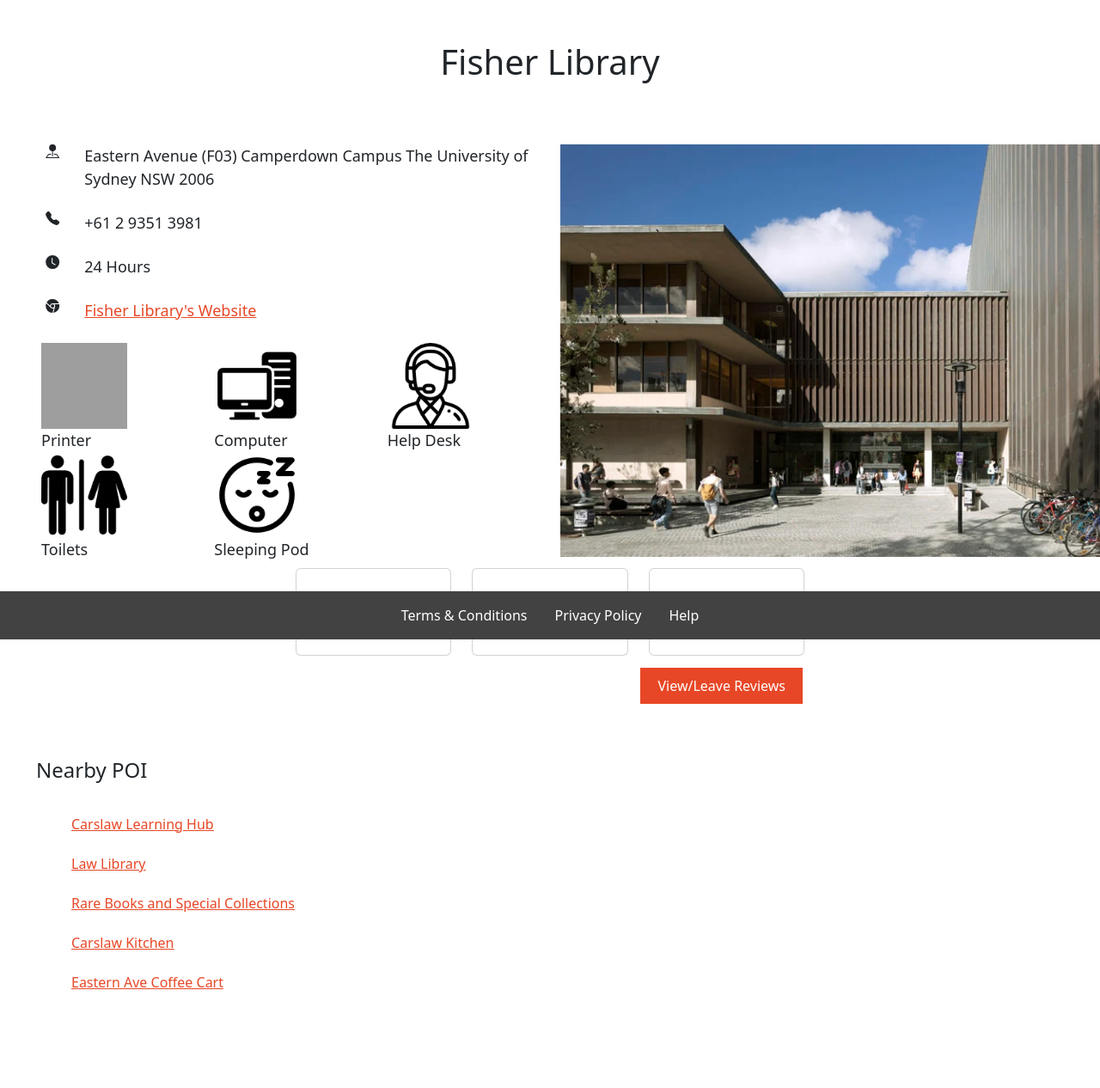
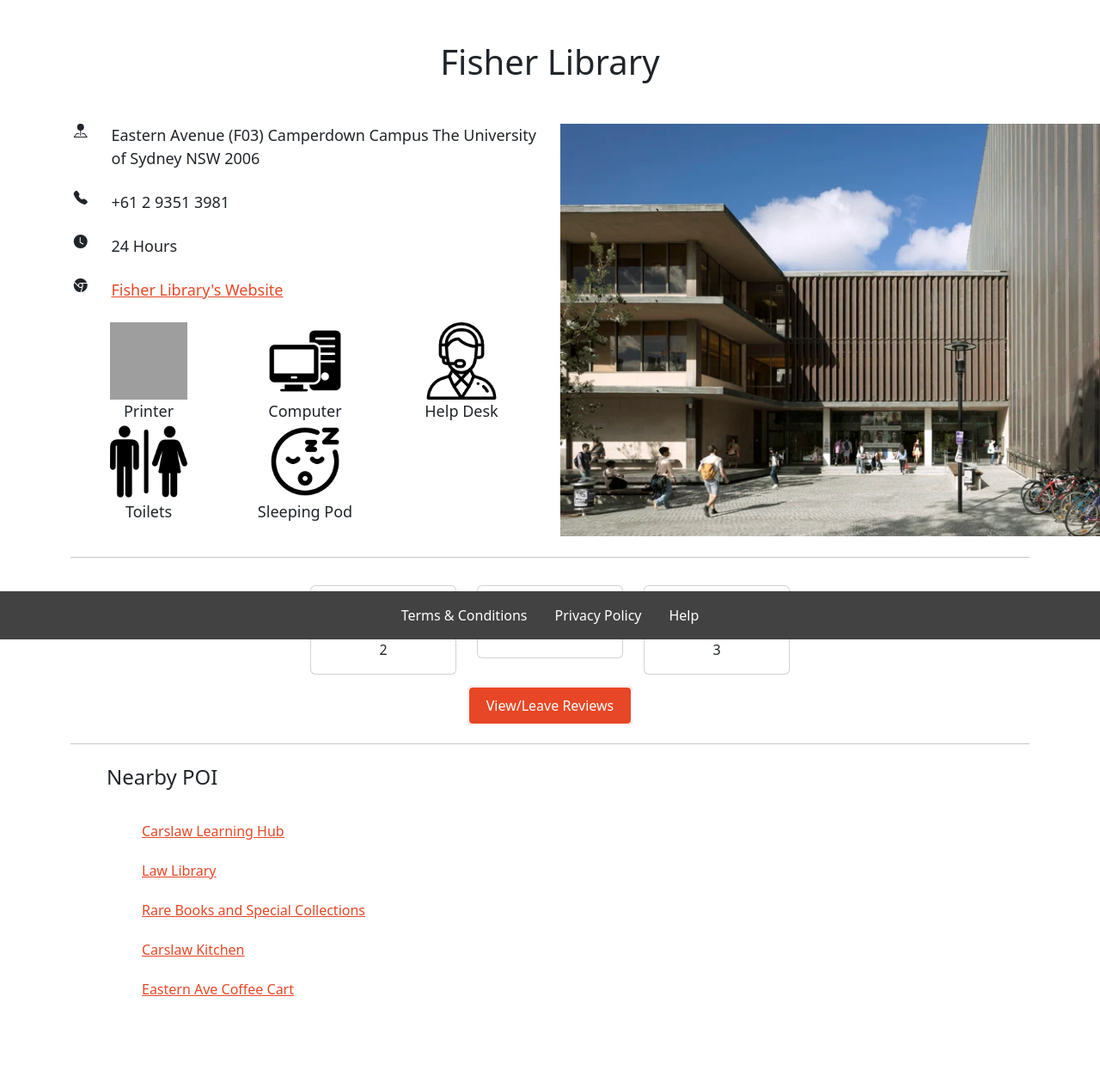
Before and after one commit to amizee/ReviewSyd, a Django app: template ReviewSyd/myapp/templates/location.html in a window 1280 px wide. Shown: the part 56-1322 px from the top of the page at 86% size. Before the commit the page ends 1207 px from the top, so only its background shows below. Run offline with Django 4.2, Linux system fonts and the light colour scheme; the template is opened without the code that fills it: values that come from a table or form of the project are taken from there, others are empty; data comes from the database, SQL or seed files in the repository; grey boxes are pictures that could not be loaded.

Commit message:
multiline input for reviews, changed location page

```diff
--- a/ReviewSyd/myapp/templates/UoS.html
+++ b/ReviewSyd/myapp/templates/UoS.html
@@ -1,4 +1,4 @@
-{%extends "hf.html"%}
+{%extends "hf.html"%}{%block title%}{{UoS.code}}{%endblock%}
 {%block content%}
 <div class="px-5 py-5">
     <div id="UoS" class="font-weight-bold h1 pb-3 text-center">{{UoS.code}}: {{UoS.name}}</div>
@@ -83,7 +83,7 @@
     <form id="commentForm" class="needs-validation mx-auto w-50 card text-center px-3" novalidate>
         <div class="py-2">
             <label for="Comment" class="form-label">Comment</label>
-            <input type="text" class="form-control" id="Comment" rows="5" placeholder="Comment" style="border: 1px solid #ccc;" required>
+            <textarea type="text" class="form-control" id="Review" rows="3" placeholder="Review" style="border: 1px solid #ccc;" required></textarea>
             <div class="invalid-feedback">Missing field</div>
         </div>
         <div class="d-flex justify-content-end">
--- a/ReviewSyd/myapp/templates/locReviews.html
+++ b/ReviewSyd/myapp/templates/locReviews.html
@@ -1,4 +1,4 @@
-{%extends "hf.html"%}
+{%extends "hf.html"%}{%block title%}Reviews{%endblock%}
 {%block content%}
 <div class="px-5 py-5">
     <div id="loc" class="font-weight-bold h1 pb-3 text-center">{{location.name}}</div>
@@ -30,7 +30,7 @@
     </div>
     <div class="row text-center pb-3" id="reviews-container">
         {% for review in pRev %}
-            <div class="col-md-12">
+            <div class="col-md-12" style="margin-bottom: 10px;">
                 <div class="card">
                     <div class="card-body">
                         <div class="card-text">
@@ -190,7 +190,7 @@
         </div>
         <div class="py-2">
             <label for="Review" class="form-label">Review</label>
-            <input type="text" class="form-control" id="Review" rows="5" placeholder="Review" style="border: 1px solid #ccc;" required>
+            <textarea type="text" class="form-control" id="Review" rows="3" placeholder="Review" style="border: 1px solid #ccc;" required></textarea>
             <div class="invalid-feedback">Missing field</div>
         </div>
         <div class="d-flex justify-content-end">
--- a/ReviewSyd/myapp/templates/location.html
+++ b/ReviewSyd/myapp/templates/location.html
@@ -1,4 +1,4 @@
-{%extends "hf.html"%}{%block title%}location{%endblock%}
+{%extends "hf.html"%}{%block title%}{{location.name}}{%endblock%}
 {%block content%}
 {% load static %}
 
@@ -19,11 +19,10 @@
 </style>
 
 
-    <div class="px-5">
+    <div class="container">
         <br>
         <br>
         <div class="font-weight-bold h1 pb-3 text-center">{{location.name}}</div>
-        <br>
         <br>
         <div class="row">
             <div class="col-6">
@@ -35,8 +34,9 @@
                         </svg>
                         <div class="col-11">{{location.location}}</div>
                     </div>
+                    <br>
                 {%endif%}
-                <br>
+
                 {% if location.phone_number != "" %}
                     <div class="row" style="font-size: 18px;">
                         <svg xmlns="http://www.w3.org/2000/svg" width="16" height="16" fill="currentColor" class="bi bi-telephone-fill col-1" viewBox="0 0 16 16">
@@ -44,8 +44,9 @@
                         </svg>
                         <div class="col-11">{{location.phone_number}}</div>
                     </div>
+                    <br>
                 {%endif%}
-                <br>
+
                 {% if location.hours != "" %}
                     <div class="row" style="font-size: 18px;">
                         <svg xmlns="http://www.w3.org/2000/svg" width="16" height="16" fill="currentColor" class="bi bi-clock-fill col-1" viewBox="0 0 16 16">
@@ -53,8 +54,9 @@
                         </svg>
                         <div class="col-11">{{location.hours}}</div>
                     </div>
+                    <br>
                 {%endif%}
-                <br>
+
                 {% if location.website != "" %}
                     <div class="row" style="font-size: 18px;">
                         <svg xmlns="http://www.w3.org/2000/svg" width="16" height="16" fill="currentColor" class="bi bi-browser-chrome class=1 col-1" viewBox="0 0 16 16">
@@ -62,20 +64,21 @@
                         </svg>
                         <a class="col-11" style="color:#E74726;" href='{{location.website}}'>{{location.name}}'s Website</a>
                     </div>
+                    <br>
                 {%endif %}
-                <br>
+
                 {% if location.amenities.all %}
-    <div class="row" style="font-size: 18px;">
-        {% for amenity in location.amenities.all %}
-            <div class="col-md-4">
-                <img src="{{amenity.image.url}}" alt="{{ amenity.name }}" style="width: 100px; height: 100px; margin-right: 20px;">
-                <div>{{ amenity.name }}</div>
-            </div>
-        {% endfor %}
-    </div>
-{% endif %}
-
-
+                    <div class="container" style="text-align: center;">
+                        <div class="row" style="font-size: 18px;">
+                            {% for amenity in location.amenities.all %}
+                                <div class="col-4">
+                                    <img src="{{amenity.image.url}}" alt="{{ amenity.name }}" style="height: 90px; width: 90px;">
+                                    <div style="text-align: center;">{{ amenity.name }}</div>
+                                </div>
+                            {% endfor %}
+                        </div>
+                    </div>
+                {% endif %}
             </div>
             <div class="col-6">
                 {% if location.image%}
@@ -83,52 +86,45 @@
                         <img src="{{ location.image.url }}" alt="Location Image" style="width: 640px; height: 480px;">
                     </div>
                 {%else%}
-                    <img src="{% static 'images/default_location.png' %}" alt="Location Image" style="width: 500px; height: 500px;">
+                    <img src="{% static 'images/default_location.png' %}" alt="Location Image" style="width: 640px; height: 480px;">
                 {%endif%}
             </div>
         </div>
+        <hr class="my-4 bg-dark"/>
         <div class="mx-auto w-50">
             <div class="w-100 border-0">
                 <div class="row py-2">
                     <div class="col-4 mx-auto">
                         <div class="card">
-                            <div class="card-body text-center d-flex flex-column justify-content-center align-items-center" style="width: 250px; height: 100px;">
-                                <h5 class="card-title">Cleanliness Rating</h5>
+                            <div class="card-body text-center d-flex flex-column justify-content-center align-items-center">
+                                <h6 class="card-title">Cleanliness Rating</h6>
                                 <p class="card-text">{{location.avgClean}}</p>
                             </div>
                         </div>
                     </div>
                     <div class="col-4 mx-auto">
                         <div class="card">
-                            <div class="card-body text-center d-flex flex-column justify-content-center align-items-center" style="width: 250px; height: 100px;">
-                                <h5 class="card-title">Amenities Rating</h5>
+                            <div class="card-body text-center d-flex flex-column justify-content-center align-items-center">
+                                <h6 class="card-title">Amenities Rating</h6>
                                 <p class="card-text">{{location.avgAmen}}</p>
                             </div>
                         </div>
                     </div>
                     <div class="col-4 mx-auto">
                         <div class="card">
-                            <div class="card-body text-center d-flex flex-column justify-content-center align-items-center" style="width: 250px; height: 100px;">
-                                <h5 class="card-title">Noise Level Rating</h5>
+                            <div class="card-body text-center d-flex flex-column justify-content-center align-items-center">
+                                <h6 class="card-title">Noise Level Rating</h6>
                                 <p class="card-text">{{location.avgNoise}}</p>
                             </div>
                         </div>
                     </div>
+                    <div class="mt-4" style="text-align: center;">
+                        <a class="custom-button rounded" href="/location/{{location.name}}/reviews/" style="border: 2px solid;">View/Leave Reviews</a>
+                    </div>
                 </div>
-
-
-                <div style="text-align: right; margin-top: 15px; ">
-                <a class="custom-button" href="/location/{{location.name}}/reviews/" style="margin-left: -225px; border: 2px solid;">View/Leave Reviews</a>
-                </div>
-
-
-                </div>
-
             </div>
         </div>
-        <br>
-        <br>
-        <br>
+        <hr class="my-4 bg-dark"/>
         <div class="row"  style="margin-bottom: 80px; margin-left: 30px">
             <div class="col-6 h4">
                 Nearby POI
```
